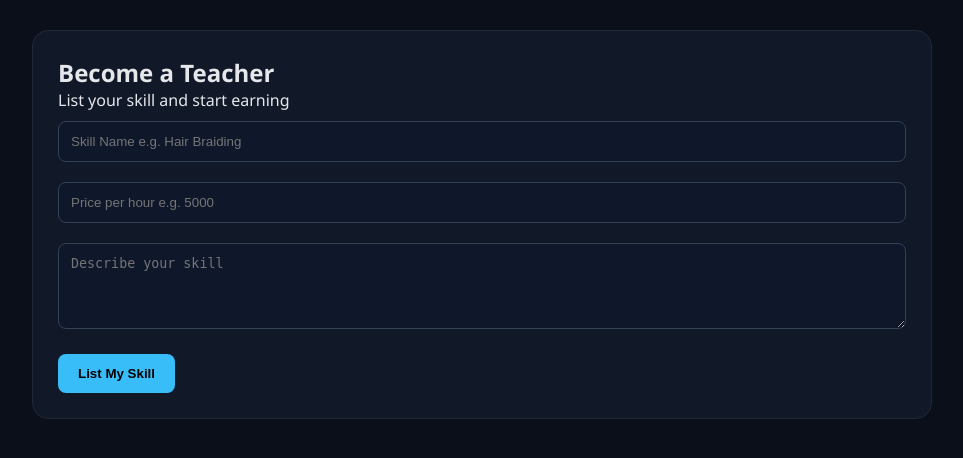
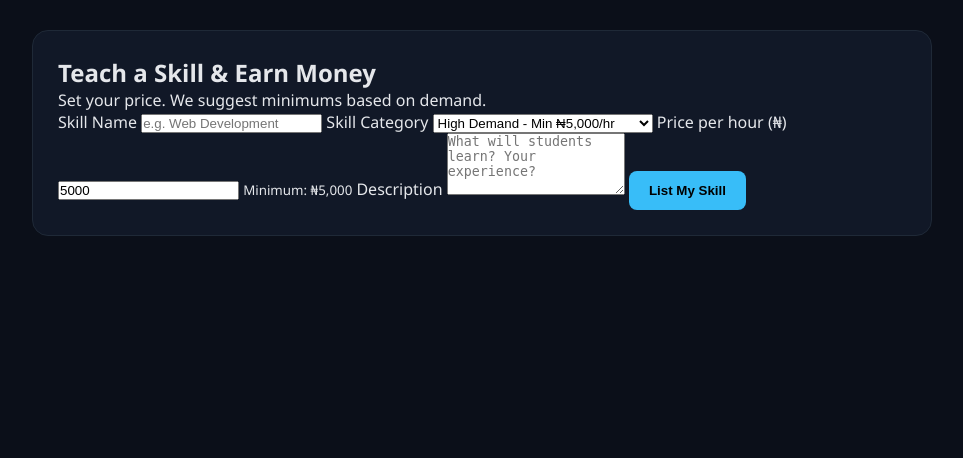
Before and after one commit to emma5004/Skillswap-, a Flask app: page /teach in a window 1280 px wide. Shown: the part 88-546 px from the top of the page, without its empty margins (158-1121 px from the left). Run offline with Flask 3, Linux system fonts and the light colour scheme.

Commit message:
Update teach.html

```diff
--- a/templates/teach.html
+++ b/templates/teach.html
@@ -2,13 +2,43 @@
 
 {% block content %}
 <div class="card">
-    <h2>Become a Teacher</h2>
-    <p>List your skill and start earning</p>
-    <form>
-        <input type="text" placeholder="Skill Name e.g. Hair Braiding" style="width:100%; padding:12px; margin:10px 0; border-radius:8px; border:1px solid #334155; background:#0f172a; color:white;">
-        <input type="text" placeholder="Price per hour e.g. 5000" style="width:100%; padding:12px; margin:10px 0; border-radius:8px; border:1px solid #334155; background:#0f172a; color:white;">
-        <textarea placeholder="Describe your skill" rows="4" style="width:100%; padding:12px; margin:10px 0; border-radius:8px; border:1px solid #334155; background:#0f172a; color:white;"></textarea>
-        <button class="btn" type="submit">List My Skill</button>
+    <h2>Teach a Skill & Earn Money</h2>
+    <p>Set your price. We suggest minimums based on demand.</p>
+
+    <form method="POST">
+        <label>Skill Name</label>
+        <input type="text" name="skill_name" placeholder="e.g. Web Development" required>
+
+        <label>Skill Category</label>
+        <select name="category" id="category" required>
+            <option value="high">High Demand - Min ₦5,000/hr</option>
+            <option value="medium">Medium Demand - Min ₦3,000/hr</option>
+            <option value="low">Low Demand - Min ₦1,500/hr</option>
+        </select>
+
+        <label>Price per hour (₦)</label>
+        <input type="number" name="price" id="price" min="5000" value="5000" required>
+        <small id="hint">Minimum: ₦5,000</small>
+
+        <label>Description</label>
+        <textarea name="description" rows="4" placeholder="What will students learn? Your experience?" required></textarea>
+
+        <button type="submit" class="btn">List My Skill</button>
     </form>
 </div>
+
+<script>
+const category = document.getElementById('category');
+const price = document.getElementById('price');
+const hint = document.getElementById('hint');
+
+const mins = {high: 5000, medium: 3000, low: 1500};
+
+category.addEventListener('change', () => {
+    let min = mins[category.value];
+    price.min = min;
+    price.value = min;
+    hint.innerText = `Minimum: ₦${min.toLocaleString()}`;
+});
+</script>
 {% endblock %}
```
